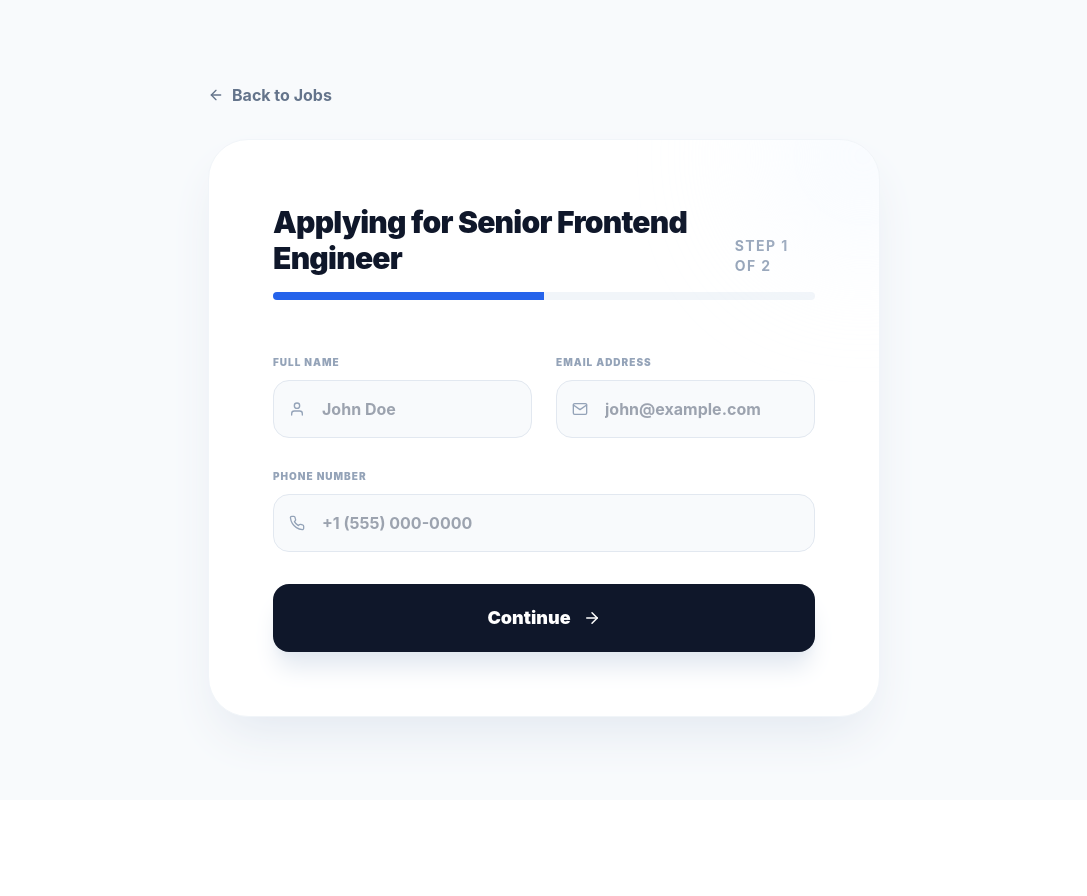
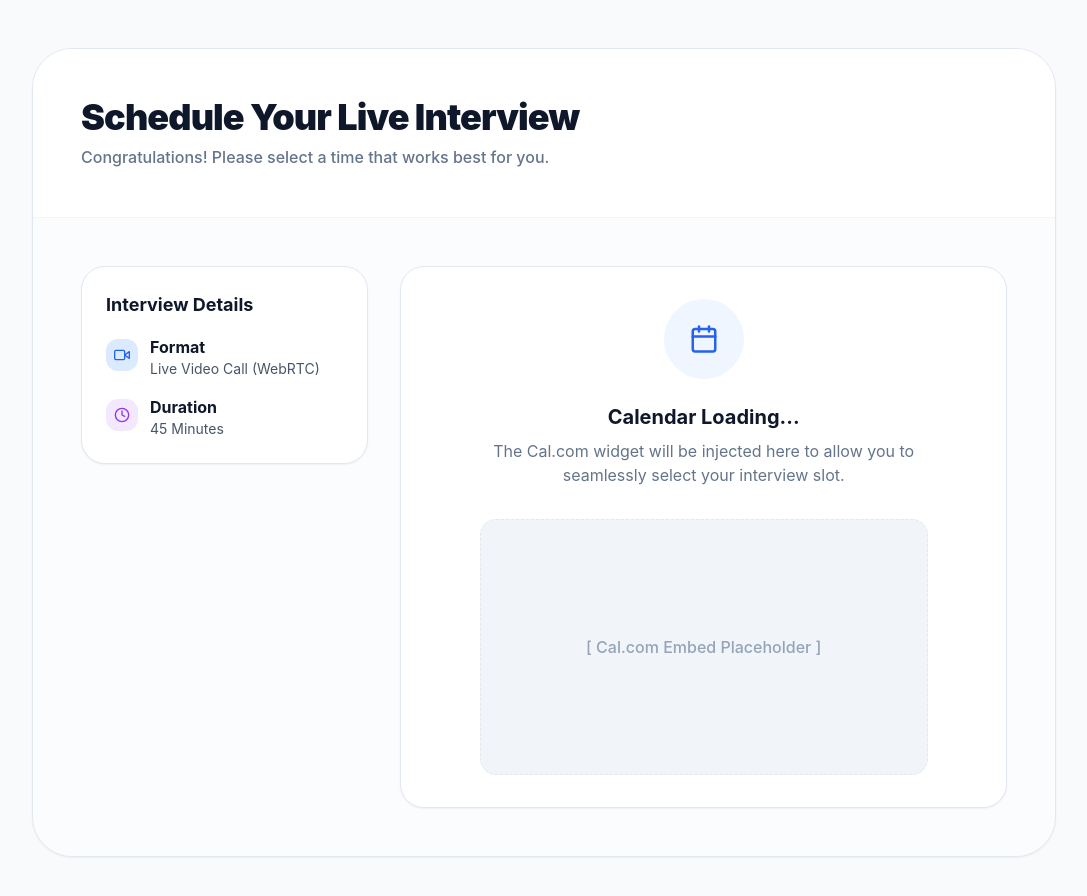
Before and after one commit to JimEllars/Onboard1-Hiring-App-AXiM-8217, a React (Vite) app: page /apply/schedule in a window 1280 px wide. Shown: the top 896 px of the page, without its empty margins (96-1183 px from the left). Before the commit the page ends 800 px from the top, so only its background shows below. Built offline with nearby package versions, Linux system fonts and the light colour scheme; no server answers.

Commit message:
feat(onboard1): implement video submission endpoint and scaffold interview scheduler

```diff
--- a/src/App.jsx
+++ b/src/App.jsx
@@ -25,6 +25,7 @@ import ApplicationForm from './pages/ApplicationForm';
 import ReferralProgram from './pages/ReferralProgram';
 import Questionnaire from './pages/Questionnaire';
 import AsyncVideoInterview from './pages/AsyncVideoInterview';
+import InterviewScheduling from './pages/InterviewScheduling';
 
 function App() {
   return (
@@ -34,6 +35,7 @@ function App() {
         <Route path="/" element={<PublicJobBoard />} />
         <Route path="/apply/questionnaire" element={<Questionnaire />} />
         <Route path="/apply/video-assessment" element={<AsyncVideoInterview />} />
+        <Route path="/apply/schedule" element={<InterviewScheduling />} />
         <Route path="/apply/:id" element={<ApplicationForm />} />
 
         {/* Recruiter Portal Routes */}
--- a/src/pages/AsyncVideoInterview.jsx
+++ b/src/pages/AsyncVideoInterview.jsx
@@ -1,6 +1,7 @@
 import React, { useState, useRef, useEffect } from 'react';
-import { motion } from 'framer-motion';
+import { motion, AnimatePresence } from 'framer-motion';
 import * as FiIcons from 'react-icons/fi';
+import { useNavigate } from 'react-router-dom';
 import SafeIcon from '../common/SafeIcon';
 
 const { FiVideo, FiMic, FiSettings, FiCheckCircle, FiPlay, FiSquare, FiAlertCircle } = FiIcons;
@@ -10,11 +11,14 @@ const AsyncVideoInterview = () => {
   const [hasRecorded, setHasRecorded] = useState(false);
   const [hasPermissions, setHasPermissions] = useState(null);
   const [errorMsg, setErrorMsg] = useState('');
+  const [isSubmitting, setIsSubmitting] = useState(false);
+  const [isSubmitted, setIsSubmitted] = useState(false);
 
   const videoRef = useRef(null);
   const mediaRecorderRef = useRef(null);
   const chunkIndexRef = useRef(0);
   const streamRef = useRef(null);
+  const navigate = useNavigate();
 
   // We need a dummy candidate ID for this sprint if we don't have one in context
   const candidateId = 'candidate-123';
@@ -129,11 +133,44 @@ const AsyncVideoInterview = () => {
     }
   };
 
+  const handleSubmit = async () => {
+    setIsSubmitting(true);
+    try {
+      const res = await fetch('/api/submit-video', {
+        method: 'POST',
+        headers: {
+          'Content-Type': 'application/json',
+        },
+        body: JSON.stringify({
+          candidateId,
+        }),
+      });
+
+      if (!res.ok) {
+        throw new Error('Failed to submit video');
+      }
+
+      setIsSubmitted(true);
+      // Wait for a few seconds to show the success message, then navigate to next step
+      setTimeout(() => {
+        navigate('/apply/schedule');
+      }, 3000);
+    } catch (error) {
+      console.error('Submission error:', error);
+      setIsSubmitting(false);
+      // Optional: Handle error UI
+    }
+  };
+
   return (
     <div className="min-h-screen bg-slate-50 flex flex-col items-center py-12 px-4 sm:px-6 lg:px-8">
+      <AnimatePresence mode="wait">
+        {!isSubmitted ? (
           <motion.div
+            key="interview"
             initial={{ opacity: 0, y: 20 }}
             animate={{ opacity: 1, y: 0 }}
+            exit={{ opacity: 0, scale: 0.95 }}
             className="w-full max-w-4xl bg-white rounded-[40px] shadow-sm border border-slate-200 overflow-hidden"
           >
             <div className="p-8 md:p-12 border-b border-slate-100 flex justify-between items-center bg-white z-10 relative">
@@ -210,9 +247,11 @@ const AsyncVideoInterview = () => {
                       Retake
                     </button>
                     <button
-                  className="flex-1 sm:flex-none flex items-center justify-center gap-2 px-8 py-5 bg-emerald-600 text-white rounded-2xl font-black hover:bg-emerald-700 transition-all shadow-xl shadow-emerald-200"
+                      onClick={handleSubmit}
+                      disabled={isSubmitting}
+                      className="flex-1 sm:flex-none flex items-center justify-center gap-2 px-8 py-5 bg-emerald-600 text-white rounded-2xl font-black hover:bg-emerald-700 transition-all shadow-xl shadow-emerald-200 disabled:opacity-50"
                     >
-                  <SafeIcon icon={FiCheckCircle} /> Submit & Continue
+                      <SafeIcon icon={FiCheckCircle} /> {isSubmitting ? 'Submitting...' : 'Submit & Continue'}
                     </button>
                   </div>
                 )}
@@ -230,6 +269,27 @@ const AsyncVideoInterview = () => {
               </div>
             </div>
           </motion.div>
+        ) : (
+          <motion.div
+            key="success"
+            initial={{ opacity: 0, scale: 0.95 }}
+            animate={{ opacity: 1, scale: 1 }}
+            className="w-full max-w-xl bg-white rounded-[40px] shadow-sm border border-slate-200 overflow-hidden p-12 text-center flex flex-col items-center justify-center"
+          >
+            <div className="w-24 h-24 bg-emerald-100 rounded-full flex items-center justify-center mb-6">
+              <SafeIcon icon={FiCheckCircle} className="text-emerald-600 text-5xl" />
+            </div>
+            <h2 className="text-3xl font-black text-slate-900 mb-4">Video Submitted!</h2>
+            <p className="text-slate-600 text-lg mb-8">
+              Your video assessment has been successfully uploaded and is now under review.
+            </p>
+            <div className="flex items-center gap-3 text-slate-500 font-medium">
+              <div className="w-5 h-5 border-2 border-slate-300 border-t-blue-600 rounded-full animate-spin" />
+              Preparing next step...
+            </div>
+          </motion.div>
+        )}
+      </AnimatePresence>
     </div>
   );
 };
--- /dev/null
+++ b/src/pages/InterviewScheduling.jsx
@@ -0,0 +1,76 @@
+import React from 'react';
+import { motion } from 'framer-motion';
+import * as FiIcons from 'react-icons/fi';
+import SafeIcon from '../common/SafeIcon';
+
+const { FiCalendar, FiClock, FiVideo } = FiIcons;
+
+const InterviewScheduling = () => {
+  return (
+    <div className="min-h-screen bg-slate-50 flex flex-col items-center py-12 px-4 sm:px-6 lg:px-8">
+      <motion.div
+        initial={{ opacity: 0, y: 20 }}
+        animate={{ opacity: 1, y: 0 }}
+        className="w-full max-w-5xl bg-white rounded-[40px] shadow-sm border border-slate-200 overflow-hidden"
+      >
+        <div className="p-8 md:p-12 border-b border-slate-100 flex justify-between items-center bg-white z-10 relative">
+          <div>
+            <h1 className="text-3xl md:text-4xl font-black text-slate-900 tracking-tight">Schedule Your Live Interview</h1>
+            <p className="text-slate-500 font-medium mt-2">Congratulations! Please select a time that works best for you.</p>
+          </div>
+        </div>
+
+        <div className="p-8 md:p-12 bg-slate-50/50">
+          <div className="grid grid-cols-1 lg:grid-cols-3 gap-8">
+            <div className="lg:col-span-1 space-y-6">
+              <div className="bg-white p-6 rounded-3xl border border-slate-200 shadow-sm">
+                <h3 className="font-bold text-slate-900 text-lg mb-4">Interview Details</h3>
+
+                <div className="space-y-4">
+                  <div className="flex items-start gap-3">
+                    <div className="mt-1 bg-blue-100 p-2 rounded-xl text-blue-600">
+                      <SafeIcon icon={FiVideo} />
+                    </div>
+                    <div>
+                      <p className="font-bold text-slate-900">Format</p>
+                      <p className="text-slate-600 text-sm">Live Video Call (WebRTC)</p>
+                    </div>
+                  </div>
+
+                  <div className="flex items-start gap-3">
+                    <div className="mt-1 bg-purple-100 p-2 rounded-xl text-purple-600">
+                      <SafeIcon icon={FiClock} />
+                    </div>
+                    <div>
+                      <p className="font-bold text-slate-900">Duration</p>
+                      <p className="text-slate-600 text-sm">45 Minutes</p>
+                    </div>
+                  </div>
+                </div>
+              </div>
+            </div>
+
+            <div className="lg:col-span-2">
+              <div className="bg-white border border-slate-200 rounded-3xl p-8 min-h-[500px] flex flex-col items-center justify-center text-center shadow-sm">
+                {/* Visual Placeholder for Cal.com Embed */}
+                <div className="w-20 h-20 bg-blue-50 rounded-full flex items-center justify-center mb-6">
+                  <SafeIcon icon={FiCalendar} className="text-blue-600 text-3xl" />
+                </div>
+                <h3 className="text-xl font-bold text-slate-900 mb-2">Calendar Loading...</h3>
+                <p className="text-slate-500 max-w-md mx-auto mb-8">
+                  The Cal.com widget will be injected here to allow you to seamlessly select your interview slot.
+                </p>
+
+                <div className="w-full max-w-md bg-slate-100 rounded-2xl h-64 border border-slate-200 border-dashed flex items-center justify-center text-slate-400 font-medium">
+                  [ Cal.com Embed Placeholder ]
+                </div>
+              </div>
+            </div>
+          </div>
+        </div>
+      </motion.div>
+    </div>
+  );
+};
+
+export default InterviewScheduling;
```
Also changed, not shown: 1 other file (tests, documents, lock files or other folders). Lines whose indentation alone changed are shown as unchanged.
